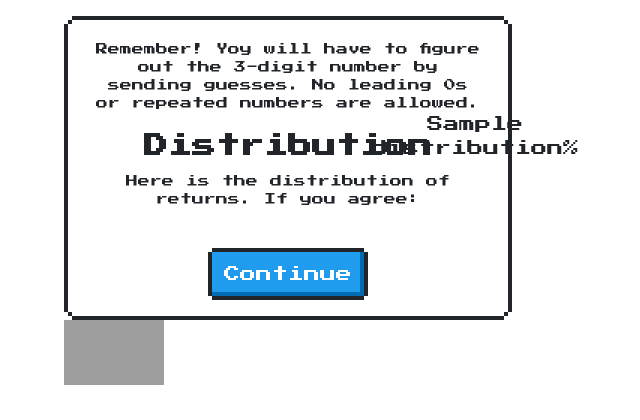
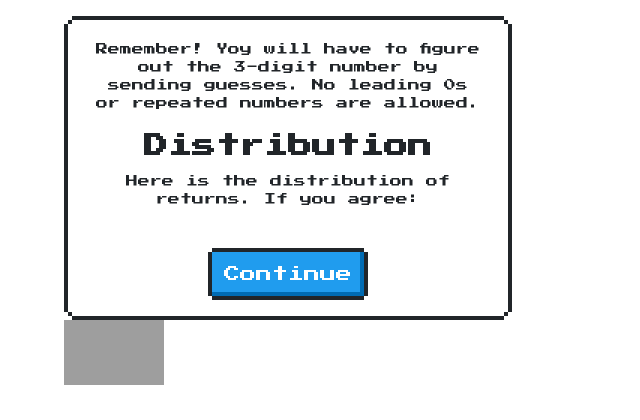
Before and after one commit to dariokl/firebase-flask-ponzi, a Flask app: template app/templates/join.html in a window 1280 px wide. Shown: the top 420 px of the page, without its empty margins (352-992 px from the left). Run offline with Flask 2, Linux system fonts and the light colour scheme; the template is opened without the code that fills it: most values are stand-ins (such as "Sample title", 1, 10 or a date in 2020); some libraries are stand-ins or nearby versions; grey boxes are pictures that could not be loaded.

Commit message:
improved distribution display

```diff
--- a/app/templates/index.html
+++ b/app/templates/index.html
@@ -197,10 +197,10 @@
 	<i class="nes-icon coin is-large"></i>
 	<i class="nes-icon coin is-large"></i>
 	<i class="nes-icon coin is-large"></i></div><br>
-	<a href="{{url_for('ponzi.rooms')}}" target="_blank"><button type="button" class="nes-btn is-primary centered">PLAY</button></a><span class="centered">
+	<a href="{{url_for('ponzi.rooms')}}" target="_self"><button type="button" class="nes-btn is-primary centered">PLAY</button></a><span class="centered">
 
 	<p>By pressing "PLAY" you accept our <a href="">cookie policy</a> and <a href="">terms of service</a></span</p>
-	<br><br><p>* 15% of each game goes to the developers to finance growth and cover costs.</p></div>
+	<br><br><p>* You have to be 18 years or older to access this game.</p></div>
 </div>
 
 <script>
--- a/app/templates/join.html
+++ b/app/templates/join.html
@@ -38,6 +38,38 @@
 
 	}
 
+	table{
+	  table-layout: fixed;
+	  width:100%;}
+
+	tr td:first-child {
+	  width: 20%;
+	  min-width: 20%;
+	  max-width: 20%;
+	  word-break: break-all;
+	}
+
+	tr td:second-child {
+	  width: 80%;
+	  min-width: 80%;
+	  max-width: 80%;
+	  word-break: break-all;
+	}
+
+	.nes-progress{
+	  height: 30px;
+
+	}
+	progress {
+	  text-align: center;
+	  position:relative;
+	}
+	progress.nes-progress:before {
+	  content: attr(value)'%';
+	  position:absolute;
+	  left:0;
+	  right:0;
+	}
 
 	.drop1,
 	.drop2 {
@@ -81,15 +113,7 @@
 		}
 	}
 
-	.nes-progress {
-		height: 30px;
 
-	}
-
-	li {
-		margin-bottom:17px;
-		list-style: none;
-	}
 
 	#load{
     width:100%;
@@ -106,34 +130,25 @@
 			numbers are allowed. </p>
 	</div>
 	<h2>Distribution</h2>
-	<div style="position:absolute;left:60%;bottom: 135px;">
 
-		<ul>
-			{% for distribution in distribution_chart %}
-
-			<li>{{distribution}}%</li>
-
-
-			{% endfor %}
-		</ul>
-	</div>
 	<div>
-
+  <table>
 		{% for distribution in distribution_chart
 					if distribution>=0
 
 			 %}
 
-		<progress class="nes-progress is-primary" value="{{distribution}}" max="100"></progress>
+	 		      <tr><td>#{{distribution_chart.index(distribution)+1}}</td><td>
+		<progress class="nes-progress is-primary" value="{{distribution}}" max="100"></progress></td></tr>
 		{% endfor %}
 		{% for distribution in distribution_chart
 					if distribution<0
 
 			 %}
-
-		<progress class="nes-progress is-error" value="{{distribution*-1}}" max="100"></progress>
+     <tr><td>#{{distribution_chart.index(distribution)+1}}</td><td>
+		<progress class="nes-progress is-error" value="{{distribution*-1}}" max="100"></progress></td></tr>
 		{% endfor %}
-
+  </table>
 	</div>
 	<p class="comment">Here is the distribution of returns. If you agree:</p>
 	</br>
@@ -388,6 +403,8 @@
 		</span>
 		players are in, waiting for other to join.
 	</p>
+	<a href='whatsapp://send?text=https://playponzi.app/join/{{room_key}}'><i class="nes-icon whatsapp is-medium"></i>
+Ask others!</a>
 </div>
 
 <div class="nes-container is-rounded is-ready-step">
```
